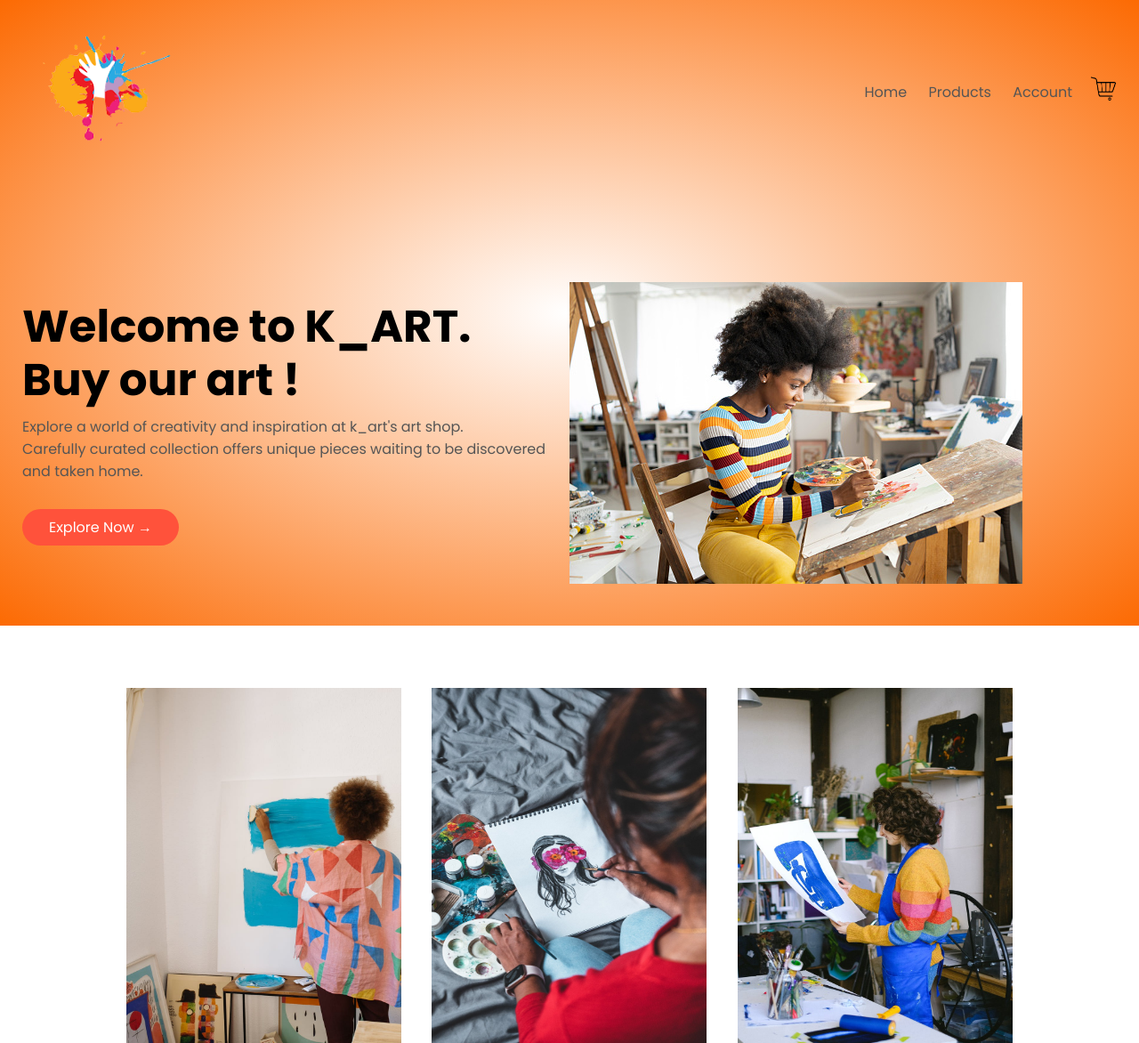
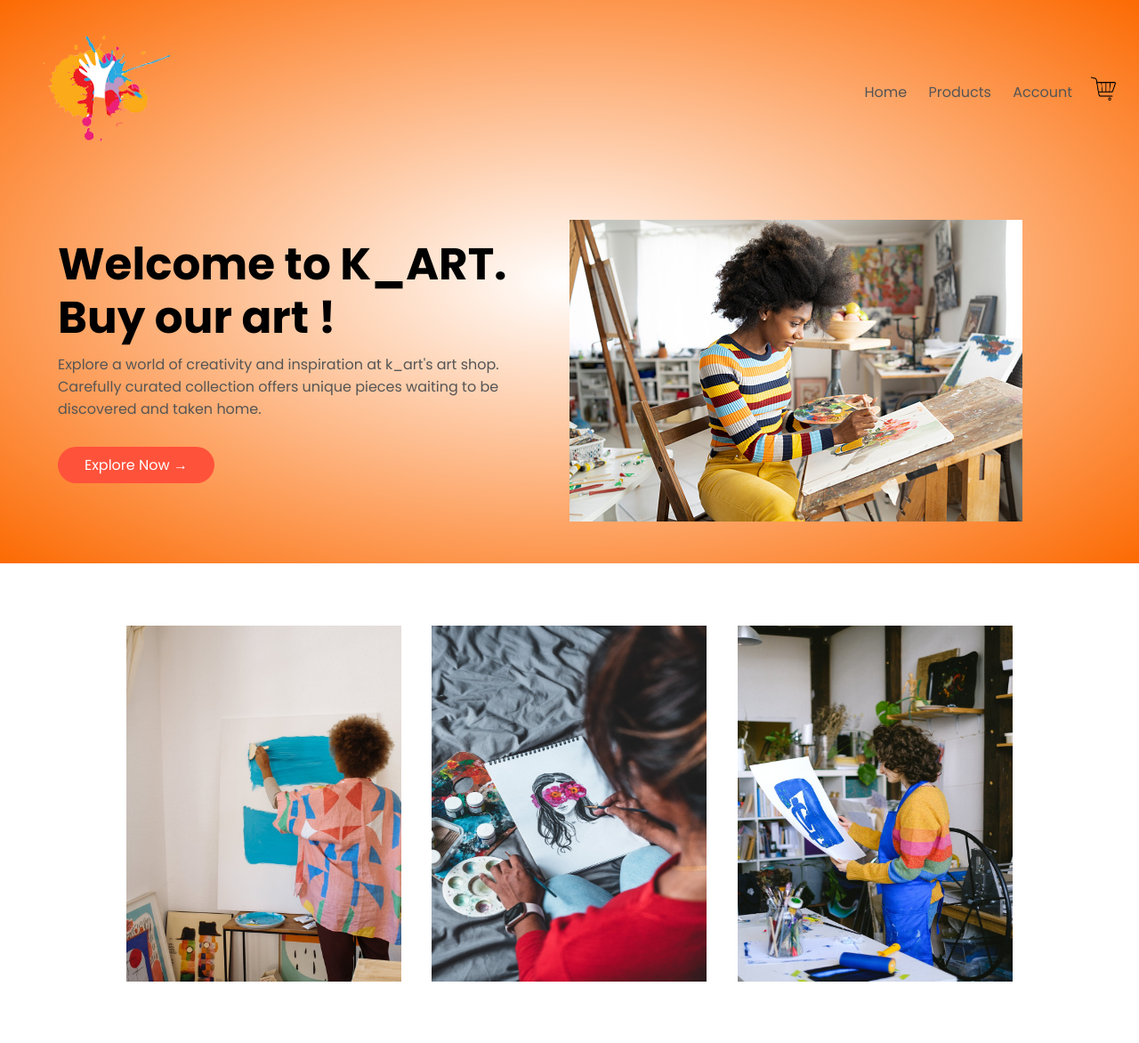
Before and after one commit to msabeni/k_art_frontend, a PHP site: page /index.html in a window 1280 px wide. Shown: the top 1172 px of the page at 89% size. Run offline with PHP 8.4, Linux system fonts and the light colour scheme.

Commit message:
fix margin issue on hero secton of home page

```diff
--- a/style.css
+++ b/style.css
@@ -80,7 +80,9 @@ a {
   background: #563434;
 }
 .header .row {
-  margin-top: 70px;
+  /* margin-top: 40px; */
+  margin-left: 40px;
+  margin-right: 40px;
 }
 
 /* ------ featured categories ----- */
```
